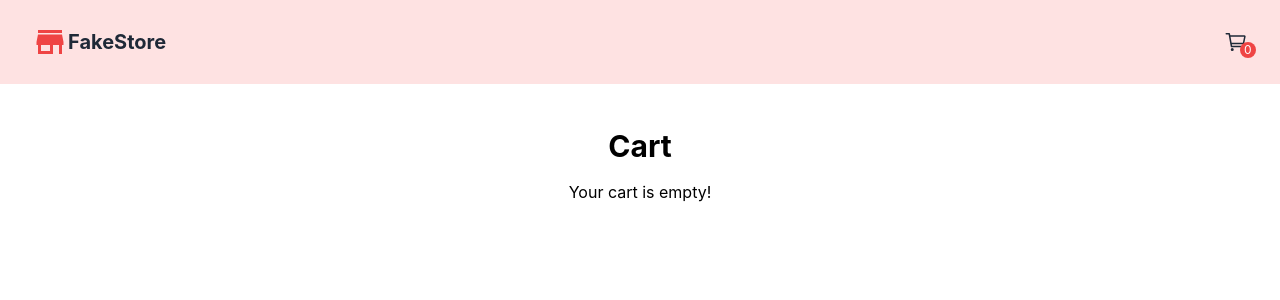
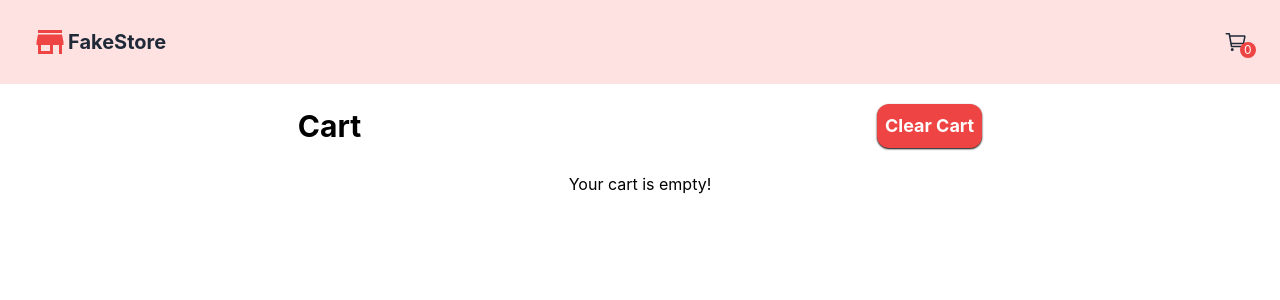
Before and after one commit to Ankesh2004/fakestore-project, a React (Create React App) app: page /cart in a window 1280 px wide. Shown: the top 300 px of the page. Built offline with nearby package versions, Linux system fonts and the light colour scheme.

Commit message:
Add clear cart functionality in cart page

```diff
--- a/src/contexts/CartContext.tsx
+++ b/src/contexts/CartContext.tsx
@@ -1,4 +1,4 @@
-import React, { createContext, useState, useEffect, useContext } from "react";
+import React, { createContext, useState, useEffect } from "react";
 
 export interface CartContextType {
     cart: any[];
@@ -28,6 +28,13 @@ const CartContextProvider = ({
   }) => {
   // cart state
   const [cart, setCart] = useState<CartItem[]>([]);
+  // get cart from local storage
+  useEffect(() => {
+    const localCart = localStorage.getItem('cart');
+    if (localCart) {
+      setCart(JSON.parse(localCart));
+    }
+  }, []);
   // item amount state
   const [itemAmount, setItemAmount] = useState(0);
   // total price state
@@ -64,8 +71,10 @@ const CartContextProvider = ({
         } else return item;
       });
       setCart(newCart);
+      localStorage.setItem('cart', JSON.stringify(newCart));
     } else {
       setCart([...cart, newItem]);
+        localStorage.setItem('cart', JSON.stringify([...cart, newItem]));
     }
   };
 
@@ -75,11 +84,13 @@ const CartContextProvider = ({
       return item.id !== id;
     });
     setCart(newCart);
+    localStorage.setItem('cart', JSON.stringify(newCart));
   };
 
   // cleart cart
   const clearCart = () => {
     setCart([]);
+    localStorage.removeItem('cart');
   };
 
   // increase amount
@@ -102,6 +113,7 @@ const CartContextProvider = ({
         }
       });
       setCart(newCart);
+        localStorage.setItem('cart', JSON.stringify(newCart));
     }
     if (cartItem && cartItem.amount <= 1) {
       removeFromCart(id);
--- a/src/pages/Cart.jsx
+++ b/src/pages/Cart.jsx
@@ -4,10 +4,17 @@ import { CartContext } from '../contexts/CartContext';
 
 const Cart = () => {
   const { cart, itemAmount, total } = useContext(CartContext);
+  const { clearCart } = useContext(CartContext);
 
   return (
-    <div className='mt-24 text-center p-4 md:p-8'>
-      <h1 className='font-bold text-xl md:text-2xl lg:text-3xl'>Cart</h1>
+    <div className='mt-16 text-center p-4 md:p-8'>
+      <div className='flex flex-row justify-around items-center p-2'>
+        <h1 className='font-bold text-xl md:text-2xl lg:text-3xl'>Cart</h1>
+        <button className='p-2 flex flex-row items-center gap-2 rounded-xl shadow-sm shadow-black bg-red-500 text-white font-bold text-sm md:text-md lg:text-lg transition-all duration-300 hover:scale-95 hover:shadow-md hover:shadow-black'
+          onClick={clearCart}>
+          <h2>Clear Cart</h2>
+        </button>
+      </div>
       {!cart || itemAmount === 0 ? (
         // If cart is empty
         <div className='flex justify-center p-[1rem] m-auto'>
```
